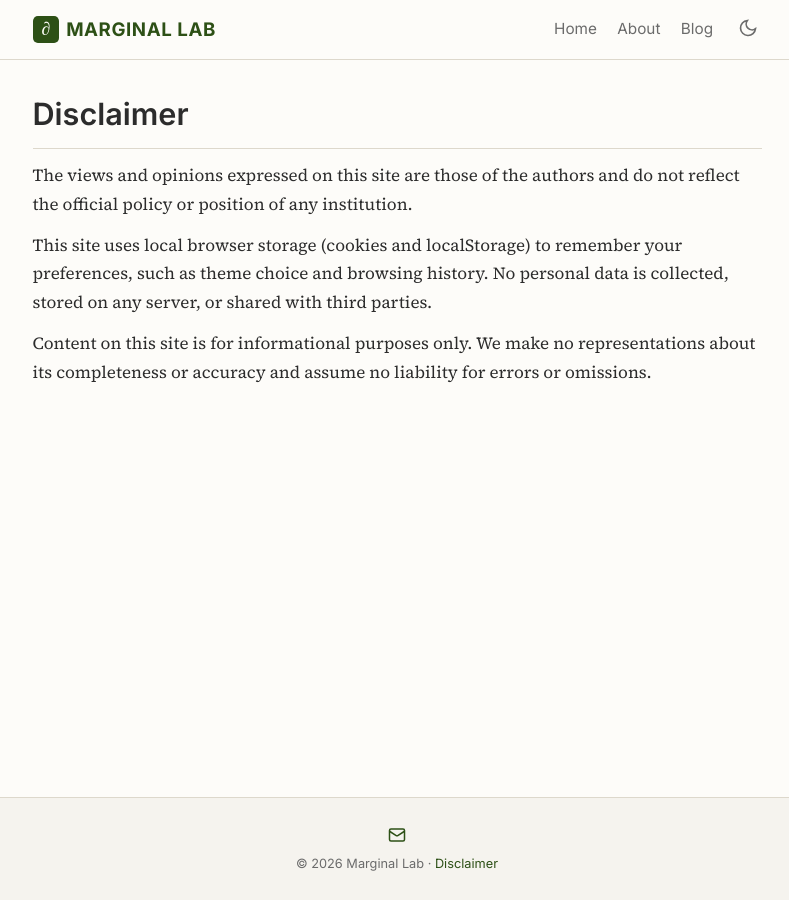
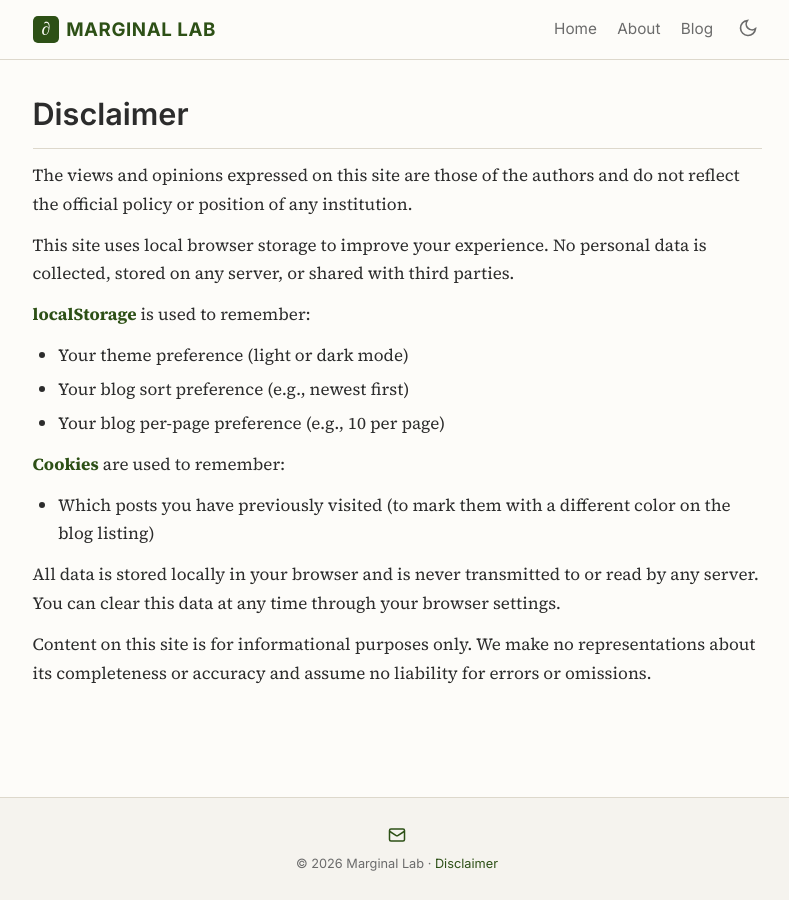
Before and after one commit to marginallabs/marginallabs.github.io, a Jekyll site: the page built from _pages/disclaimer.md, in a window 1280 px wide. Shown: the whole page, without its empty margins (243-1032 px from the left). Built offline with Jekyll 4.4.1, drawn with Linux system fonts in a browser that asks for light colours.

Commit message:
Expand disclaimer with explicit localStorage and cookie usage details
Co-Authored-By: Claude Opus 4.7 <noreply@anthropic.com>

```diff
--- a/_pages/disclaimer.md
+++ b/_pages/disclaimer.md
@@ -6,6 +6,18 @@ permalink: /disclaimer/
 
 The views and opinions expressed on this site are those of the authors and do not reflect the official policy or position of any institution.
 
-This site uses local browser storage (cookies and localStorage) to remember your preferences, such as theme choice and browsing history. No personal data is collected, stored on any server, or shared with third parties.
+This site uses local browser storage to improve your experience. No personal data is collected, stored on any server, or shared with third parties.
+
+**localStorage** is used to remember:
+
+- Your theme preference (light or dark mode)
+- Your blog sort preference (e.g., newest first)
+- Your blog per-page preference (e.g., 10 per page)
+
+**Cookies** are used to remember:
+
+- Which posts you have previously visited (to mark them with a different color on the blog listing)
+
+All data is stored locally in your browser and is never transmitted to or read by any server. You can clear this data at any time through your browser settings.
 
 Content on this site is for informational purposes only. We make no representations about its completeness or accuracy and assume no liability for errors or omissions.
```
